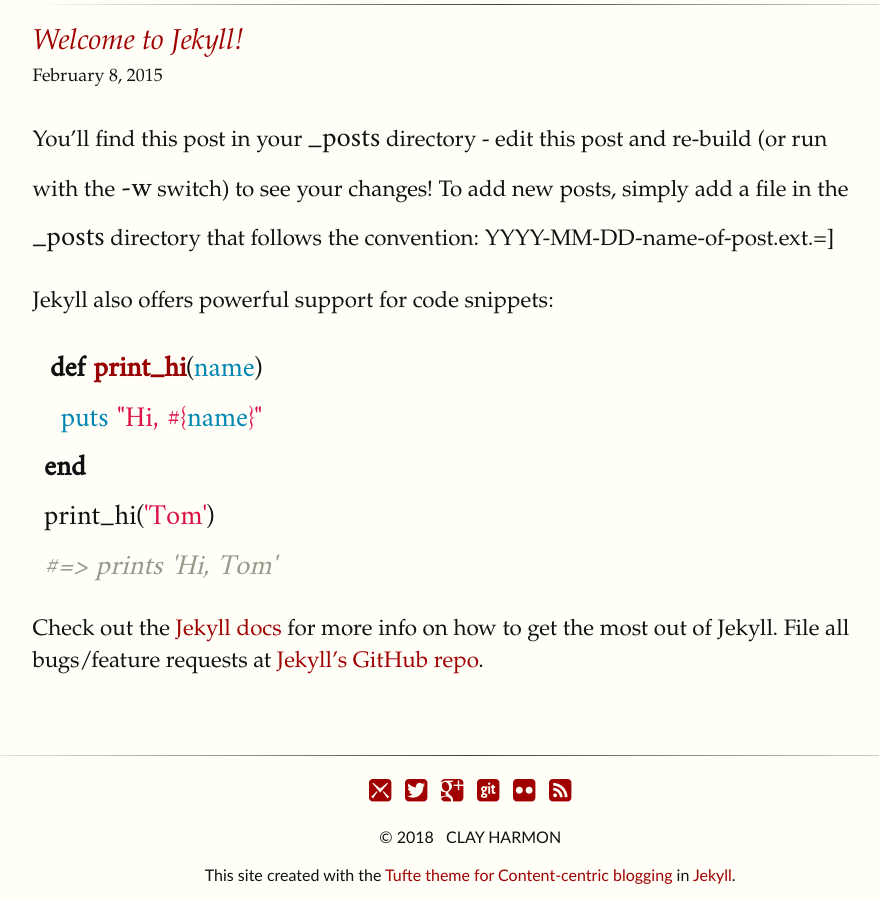
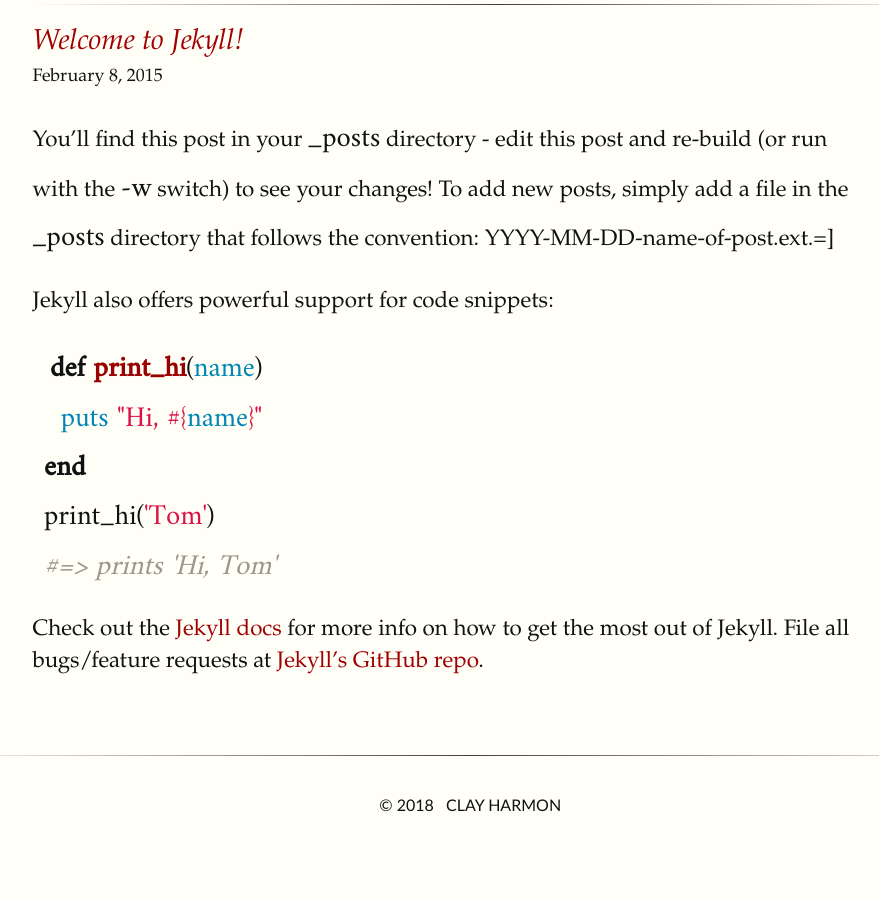
Before and after one commit to fiasinstitute/persian, a Jekyll site: the page built from index.html, in a window 1280 px wide and 900 px high, scrolled down 987 px. Shown: the whole window, without its empty margins (141-1020 px from the left). Built offline with Jekyll 4.4.1, drawn with Linux system fonts in a browser that asks for light colours; a script that is not in the unit is left out; after the commit the page ends 1836 px from its top, so only the background shows below that.

Commit message:
Update footer.html

```diff
--- a/_includes/footer.html
+++ b/_includes/footer.html
@@ -1,15 +1,6 @@
 <footer>
   <hr class="slender">
-  <ul class="footer-links">
-    <li><a href="mailto:hate@spam.net"><span class="icon-mail"></span></a></li>
-    {% for entry in site.data.social %}
-      <li>
-        <a href="{{ entry.link }}"><span class="{{ entry.icon }}"></span></a>
-      </li>
-    {% endfor %}
-  </ul>
 <div class="credits">
 <span>&copy; {{ site.time | date: '%Y' }} &nbsp;&nbsp;{{site.author | upcase }}</span></br> <br>
-<span>This site created with the <a href="//github.com/clayh53/tufte-jekyll">Tufte theme for {{site.subtitle}} </a> in <a href="//jekyllrb.com">Jekyll</a>.</span>
 </div>
 </footer>
```
